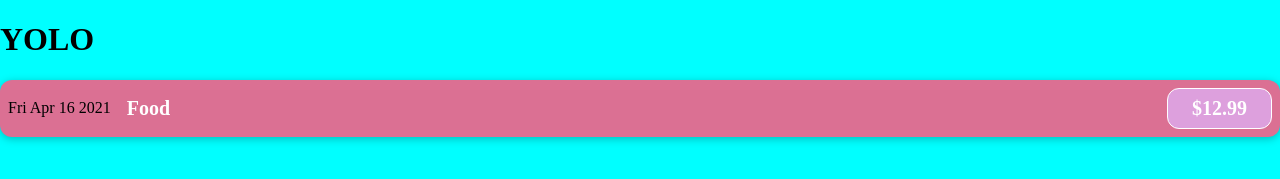
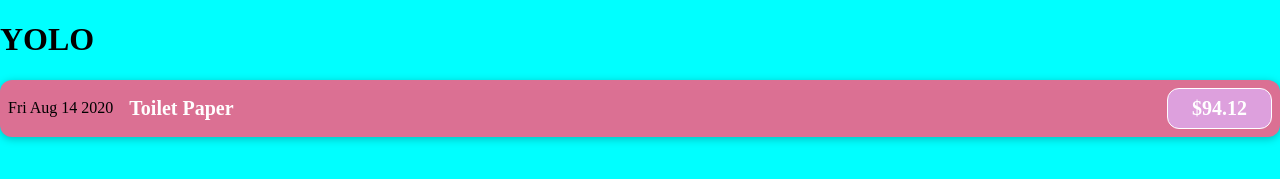
Before and after one commit to thenatural86/react-calendar, a React (Create React App) app: page / in a window 1280 px wide. Shown: the top 179 px of the page. Built offline with nearby package versions, Linux system fonts and the light colour scheme.

Commit message:
basic props

```diff
--- a/src/App.js
+++ b/src/App.js
@@ -1,10 +1,36 @@
 import ExpenseItem from './components/ExpenseItem'
 
 function App() {
+  const expenses = [
+    {
+      id: 'e1',
+      title: 'Toilet Paper',
+      amount: 94.12,
+      date: new Date(2020, 7, 14),
+    },
+    { id: 'e2', title: 'New TV', amount: 799.49, date: new Date(2021, 2, 12) },
+    {
+      id: 'e3',
+      title: 'Car Insurance',
+      amount: 294.67,
+      date: new Date(2021, 2, 28),
+    },
+    {
+      id: 'e4',
+      title: 'New Desk (Wooden)',
+      amount: 450,
+      date: new Date(2021, 5, 12),
+    },
+  ]
   return (
     <div>
       <h1>YOLO</h1>
-      <ExpenseItem />
+      <ExpenseItem
+        id={expenses[0].id}
+        title={expenses[0].title}
+        amount={expenses[0].amount}
+        date={expenses[0].date.toDateString()}
+      />
     </div>
   )
 }
--- a/src/components/ExpenseItem.js
+++ b/src/components/ExpenseItem.js
@@ -1,17 +1,14 @@
 import React, { useState } from 'react'
 import './ExpenseItem.css'
 
-const ExpenseItem = () => {
-  const [item, setItem] = useState('Food')
-  const [amount, setAmount] = useState('12.99')
-  const date = new Date(2021, 3, 16)
-
+const ExpenseItem = ({ title, amount, date, id }) => {
+  console.log(title)
   return (
     <div className='expense-item'>
-      <div>{date.toDateString()}</div>
+      <div>{date}</div>
       <div className='expense-item__description'>
-        <h2>{item}</h2>
-        <div className='expense-item__price'>${parseFloat(amount)}</div>
+        <h2>{title}</h2>
+        <div className='expense-item__price'>${amount}</div>
       </div>
     </div>
   )
```
